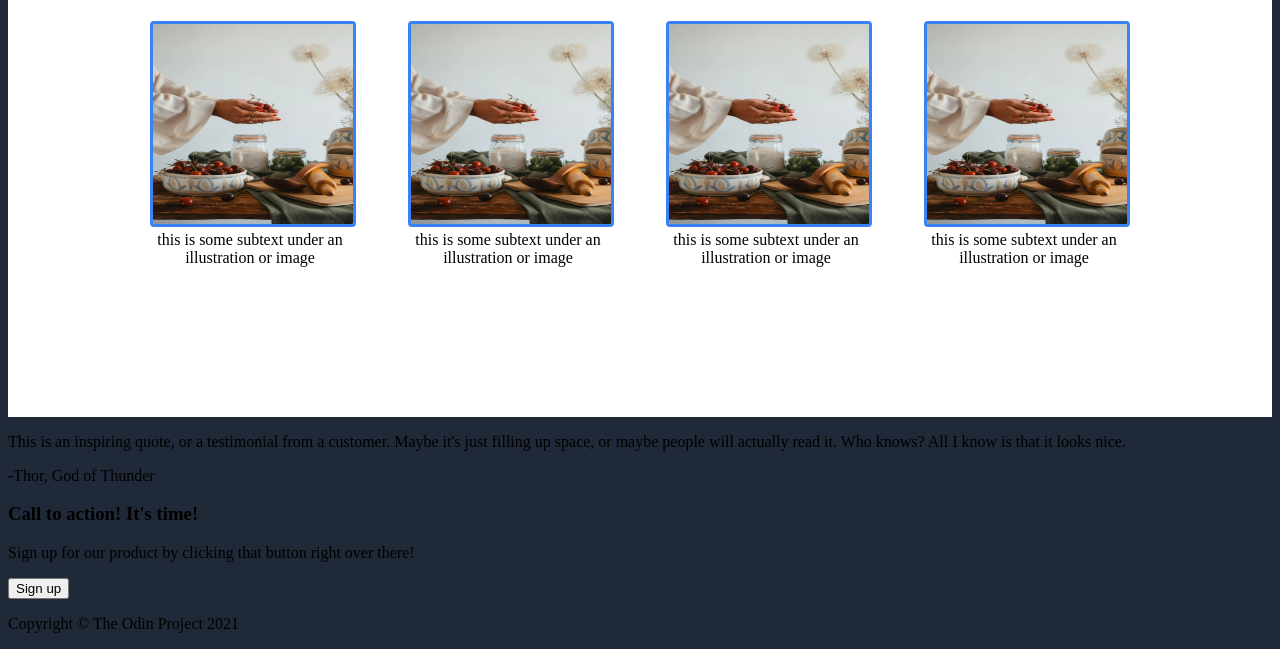
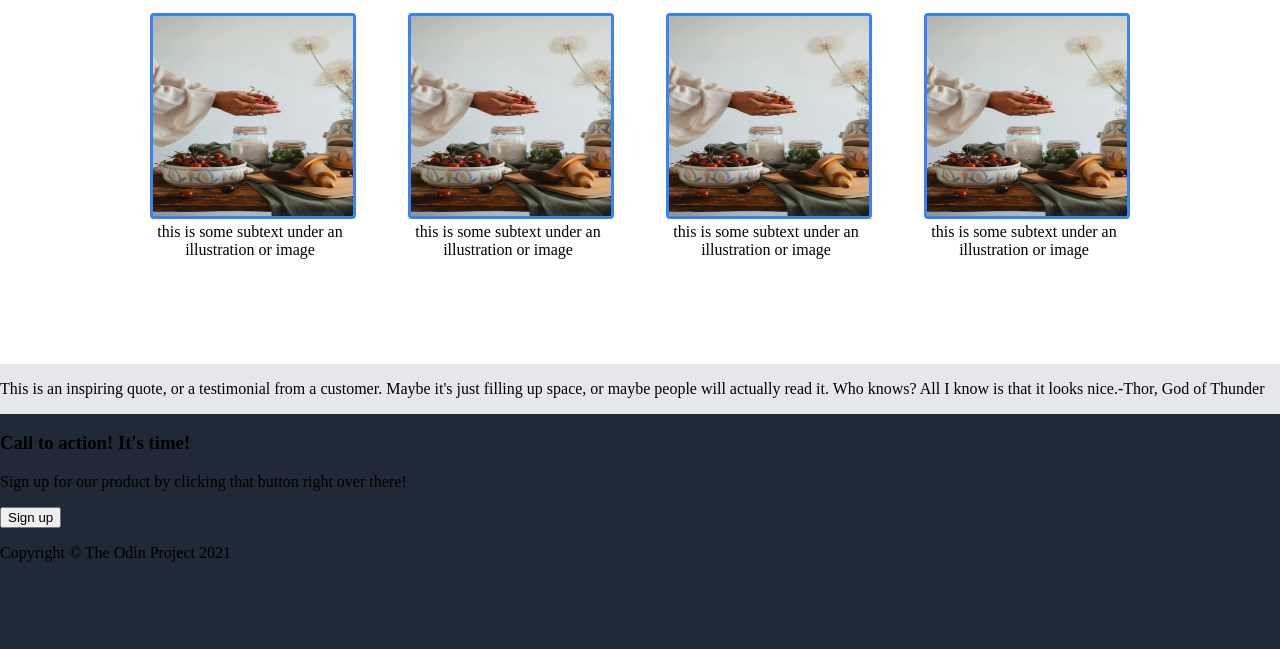
Before and after one commit to tmixon91/landing-page, a plain HTML site: page index.html in a window 1280 px wide. Shown: the part 641-1290 px from the top of the page. After the commit the page ends 1219 px from the top, so only its background shows below. Drawn offline with Linux system fonts and the light colour scheme.

Commit message:
changed margin to 0 on body css to fill in the sides

```diff
--- a/index.html
+++ b/index.html
@@ -60,9 +60,10 @@
     </div>
 </div>
 
-<div class="content-three"></div>
+<div class="content-three">
     <p>This is an inspiring quote, or a testimonial from a customer. Maybe it's just filling up space, or maybe people will actually read it. Who knows? All I know is that it looks nice.</p>
     <p>-Thor, God of Thunder</p>
+</div>
 
 <div class="cta-content"></div>
     <div class="cta-container">
--- a/style.css
+++ b/style.css
@@ -14,6 +14,7 @@ a {
 
 body {
     background-color: #1f2937;
+    margin: 0;
 }
 
 .header {
@@ -90,7 +91,7 @@ a {
     display: flex;
     justify-content: center;
     gap: 52px;
-    padding-bottom: 150px;
+    padding-bottom: 105px;
 }
 
 .card-content img {
@@ -104,3 +105,10 @@ a {
 .card-text  {
     width: 200px;
 }
+
+/* content-three below */
+
+.content-three {
+    background-color: #e5e7eb;
+    display: flex;
+}
```
